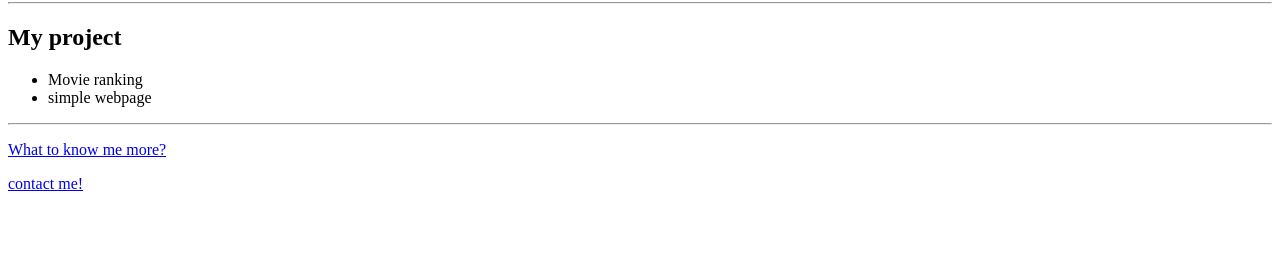
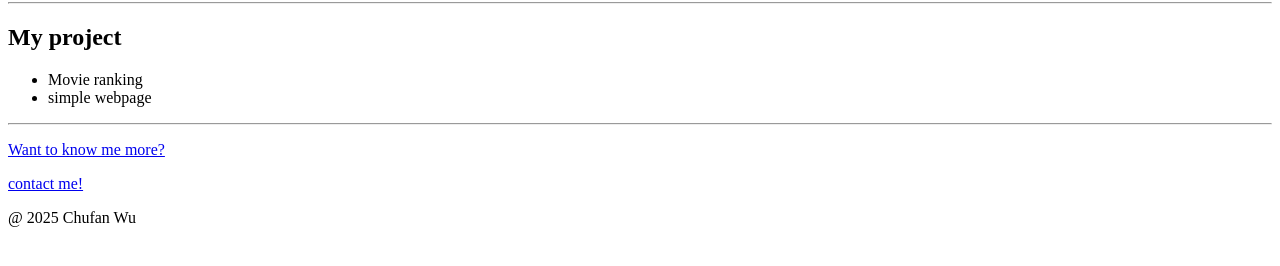
Before and after one commit to Naib-ops/my_portfolio, a plain HTML site: page index.html in a window 1280 px wide. Shown: the part 78-344 px from the top of the page. Drawn offline with Linux system fonts and the light colour scheme.

Commit message:
Update index.html

```diff
--- a/index.html
+++ b/index.html
@@ -14,8 +14,11 @@
       <li>simple webpage</li>
     </ul>
     <hr />
-    <p><a href="./about_me.html">What to know me more?</a></p>
+    <p><a href="./about_me.html">Want to know me more?</a></p>
 
     <a href="./contact_me.html">contact me!</a>
+    <footer>
+      <p>@ 2025 Chufan Wu</p>
+    </footer>
   </body>
 </html>
```
